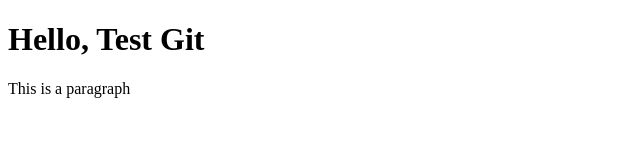
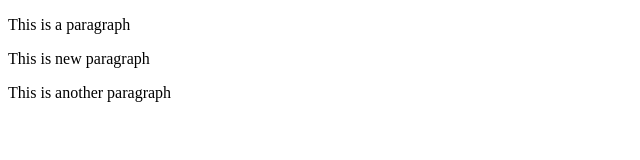
Before and after one commit to korawit/myweb, a plain HTML site: page index.html in a window 1280 px wide. Shown: the whole page, without its empty margins (0-640 px from the left). Drawn offline with Linux system fonts and the light colour scheme.

Commit message:
adding new paragraphs

```diff
--- a/index.html
+++ b/index.html
@@ -1,8 +1,9 @@
 <!DOCTYPE html>
 <html lang="th">
-<head><title>Test Git</title></head>
+<head><title>Test Git!!!</title></head>
 <body>
-    <h1>Hello, Test Git</h1>
     <p>This is a paragraph</p>
+    <p>This is new paragraph</p>
+    <p>This is another paragraph</p>
 </body>
 </html>
```
